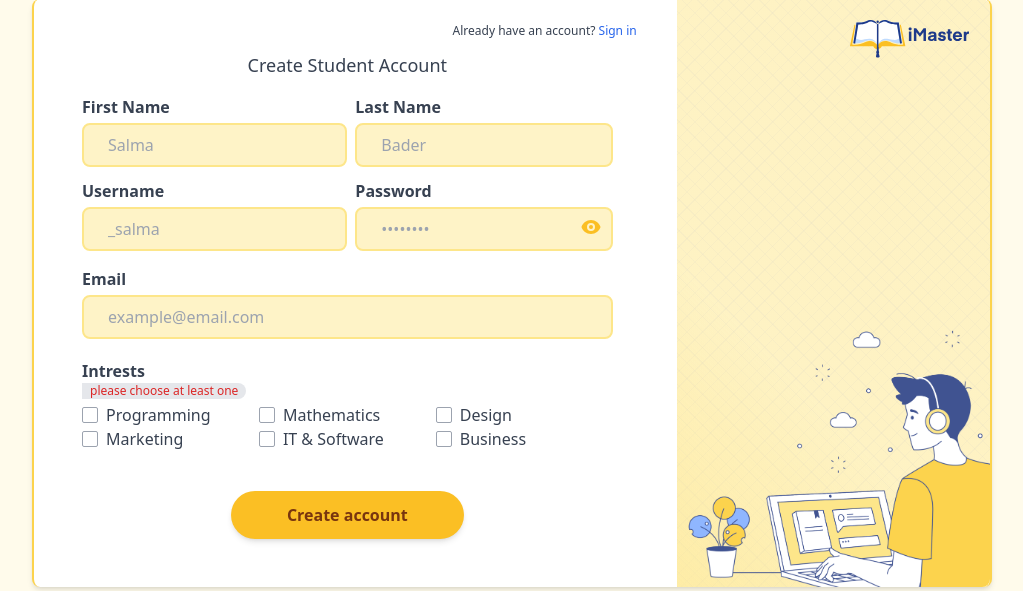
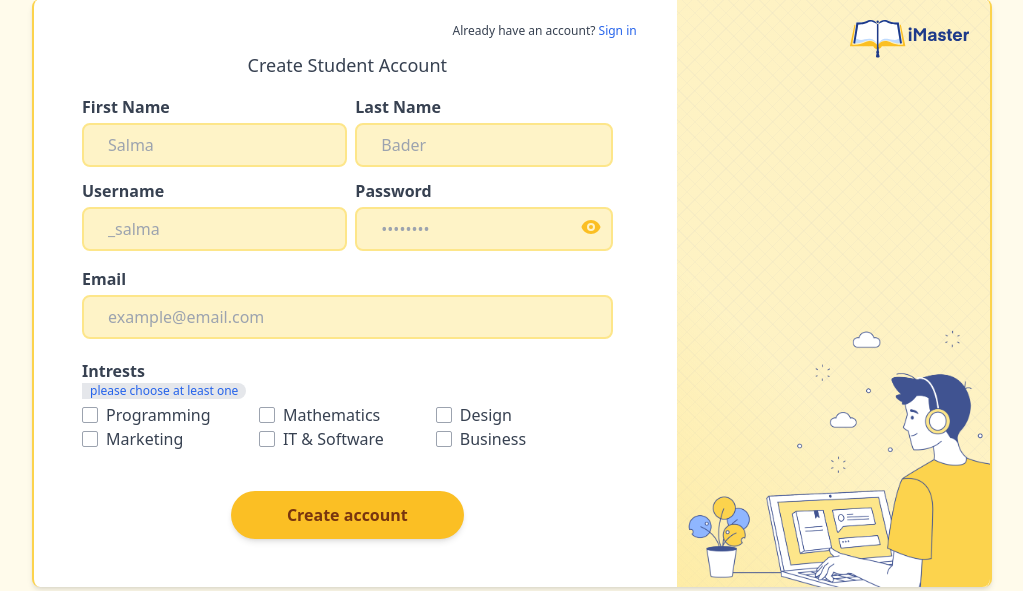
Before and after one commit to salmabader/iMaster, a PHP site: page /signup.php in a window 1280 px wide. Shown: the part 89-680 px from the top of the page, without its empty margins (128-1151 px from the left). Run offline with PHP 8.4, Linux system fonts and the light colour scheme; some libraries are stand-ins or nearby versions.

Commit message:
small modification

```diff
--- a/signup.php
+++ b/signup.php
@@ -101,7 +101,7 @@
                 <!-- intrests -->
                 <div class="w-full mt-3">
                     <label class="block capitalize font-semibold">intrests</label>
-                    <p id="hint" class="block text-xs text-red-600 bg-gray-200 w-fit rounded-r-full px-2">please choose at least one</p>
+                    <p id="hint" class="block text-xs text-blue-600 bg-gray-200 w-fit rounded-r-full px-2">please choose at least one</p>
                     <div class="flex flex-wrap flex-col lg:flex-row mt-1">
                         <div class="lg:w-1/3">
                             <input type="checkbox" name="" id="programming" value="programming" class="form-check-input appearance-none h-4 w-4 border border-gray-400 rounded-sm bg-white checked:bg-amber-300 checked:border-amber-300  focus:outline-none focus:ring-amber-400 transition duration-200 mt-1 align-top bg-no-repeat bg-center bg-contain float-left mr-2 cursor-pointer"><label for="programming" class="capitalize"> programming</label>
```
